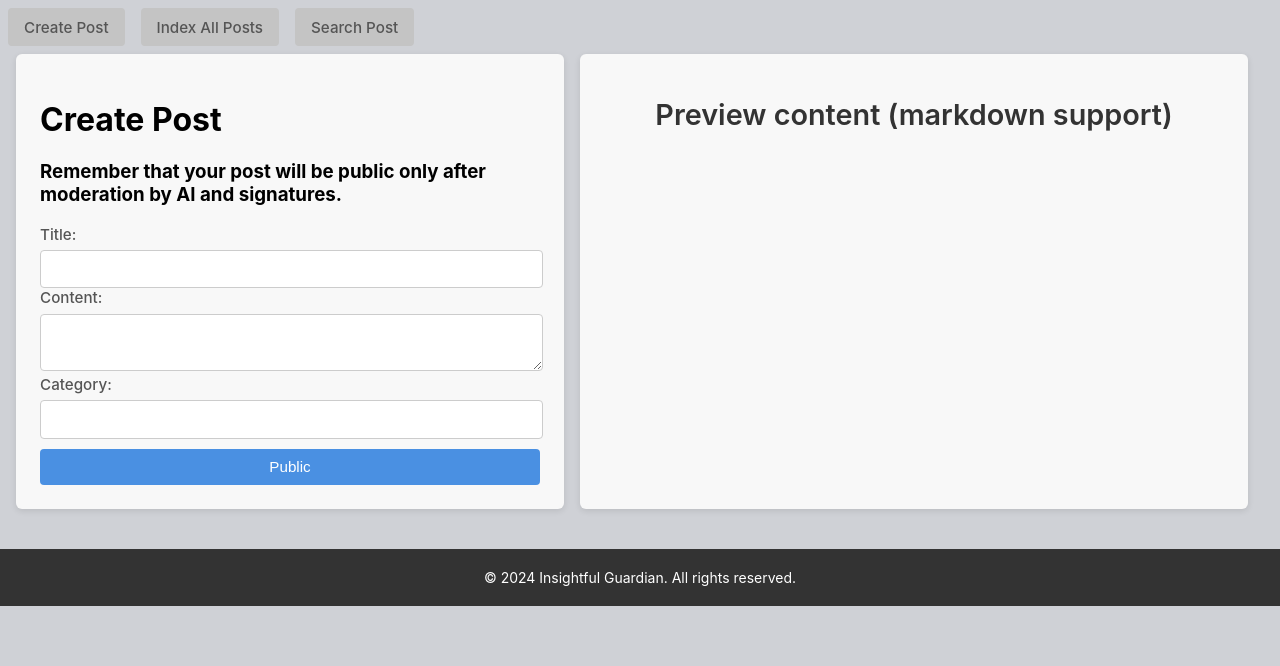
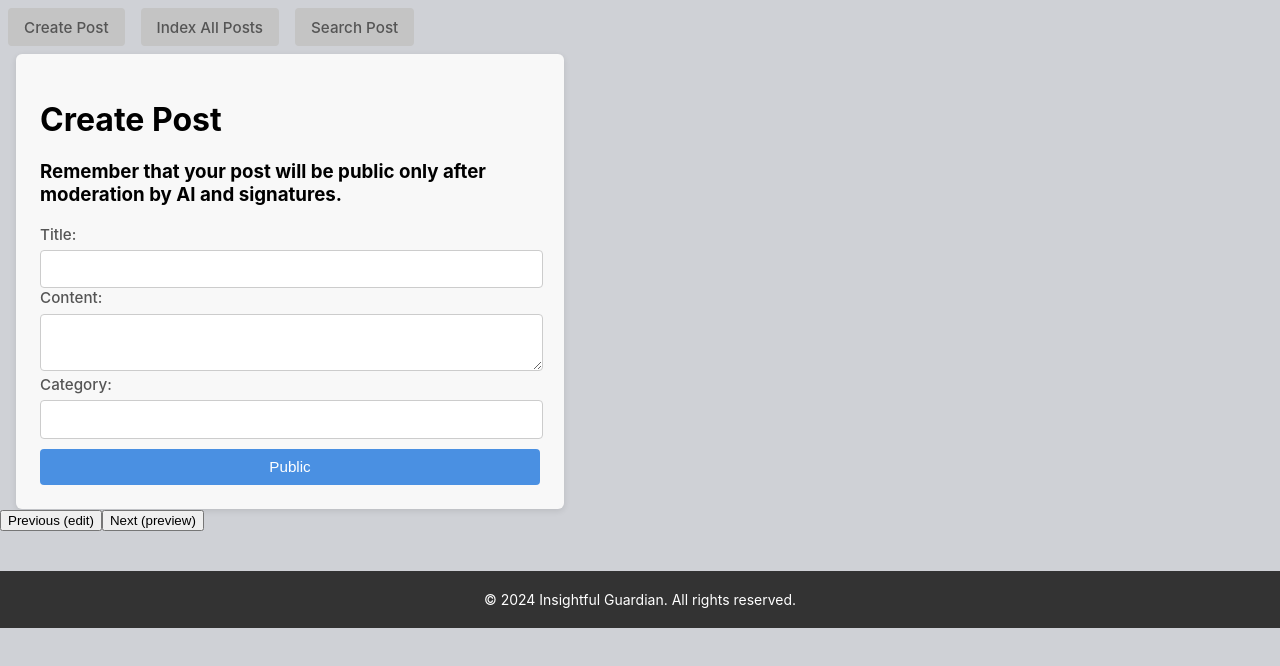
Before and after one commit to YarBurArt/insightful_guardian, a React (Create React App) app in the folder frontend/: page /create_post in a window 1280 px wide. Shown: the top 666 px of the page. Built offline with nearby package versions, Linux system fonts and the light colour scheme; the HTML template or start-up script is replaced by a standard one.

Commit message:
small fixes create post front

```diff
--- a/frontend/src/components/PostForm.js
+++ b/frontend/src/components/PostForm.js
@@ -5,6 +5,7 @@ import { Navigate } from 'react-router-dom';
 import { v4 as uuidv4 } from 'uuid';
 import ReactMarkdown from 'react-markdown';
 import rehypeRaw from "rehype-raw";
+import Tabs from './Tabs';
 
 async function getIP() {
   try { // ipify crunch
@@ -45,7 +46,7 @@ const PostForm =  () => {
   };
   // react fragments here only for readability
   return (
-  <div className='container-n IndexPage'>
+  <Tabs>
   <div className='PostForm'>
     <h1>Create Post</h1>
     <h3>Remember that your post will be public only after moderation by AI and signatures.</h3>
@@ -75,7 +76,7 @@ const PostForm =  () => {
       <h1>Preview content (markdown support)</h1>
       <ReactMarkdown  rehypePlugins={[rehypeRaw]}>{content}</ReactMarkdown>
     </div>
-    </div>
+    </Tabs>
   );
 };
 
--- /dev/null
+++ b/frontend/src/components/Tabs.js
@@ -0,0 +1,43 @@
+import React, { useState } from 'react';
+
+const Tabs = ({ children }) => {
+  const [activeTab, setActiveTab] = useState(0);
+
+  const handleTabClick = (index) => {
+    setActiveTab(index);
+  };
+  const handlePrevClick = () => {
+    setActiveTab((prevActiveTab) => (prevActiveTab === 0 ? React.Children.count(children) - 1 : prevActiveTab - 1));
+  };
+
+  const handleNextClick = () => {
+    setActiveTab((prevActiveTab) => (prevActiveTab === React.Children.count(children) - 1 ? 0 : prevActiveTab + 1));
+  };
+
+  return (
+    <div>
+      <div className="tabs">
+        {React.Children.map(children, (child, index) => (
+          <div
+            key={index}
+            className={`tab ${activeTab === index ? 'active' : ''}`}
+            onClick={() => handleTabClick(index)}
+          >
+            {child.props.label}
+          </div>
+        ))}
+      </div>
+      <div className="tab-content">
+        {React.Children.map(children, (child, index) =>
+          activeTab === index ? child : null
+        )}
+      </div>
+      <div className="tab-controls"> {/* TODO: fix this loop */}
+        <button onClick={handlePrevClick}>Previous (edit)</button>
+        <button onClick={handleNextClick}>Next (preview)</button>
+      </div>
+    </div>
+  );
+};
+
+export default Tabs;
```
